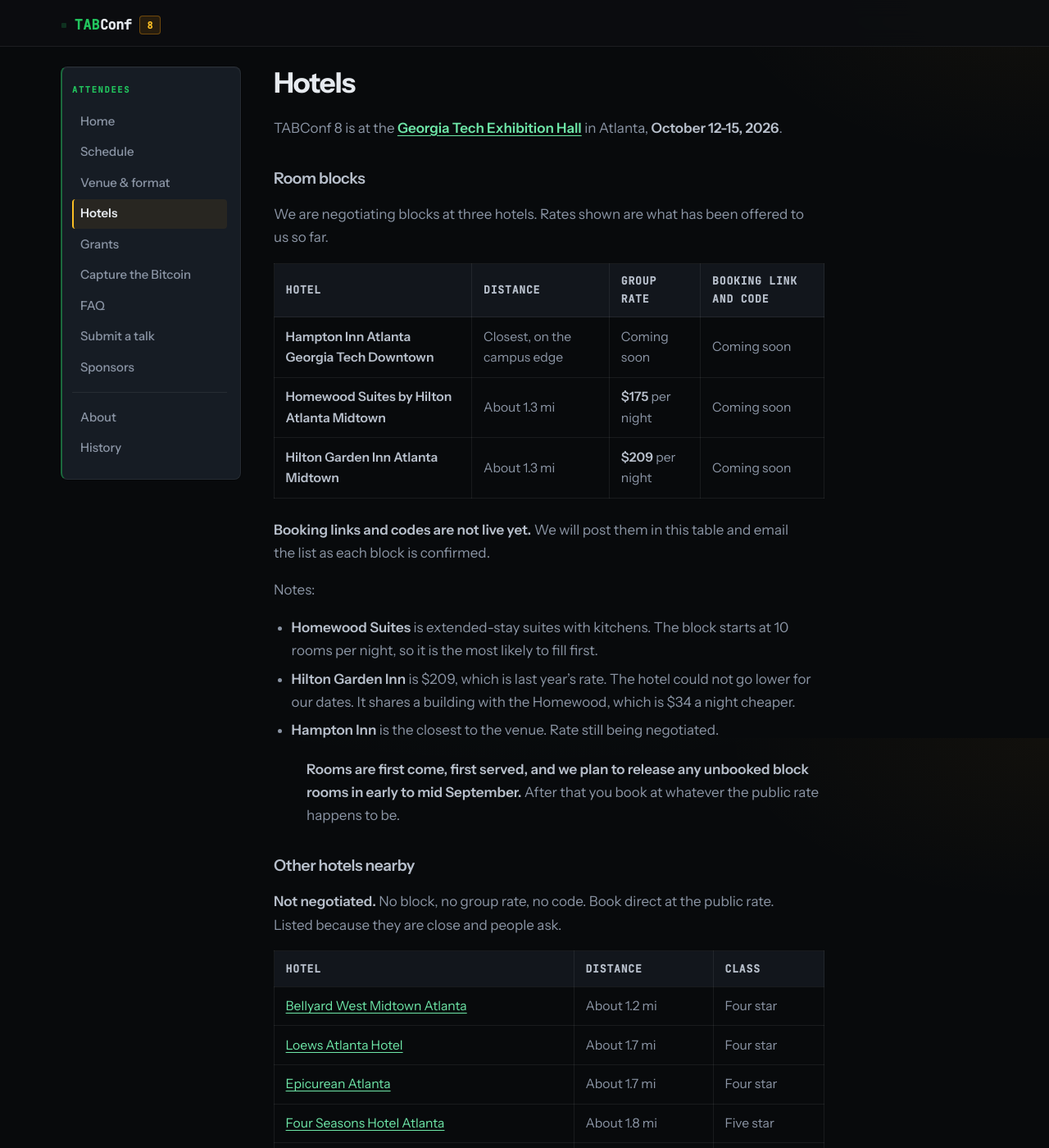
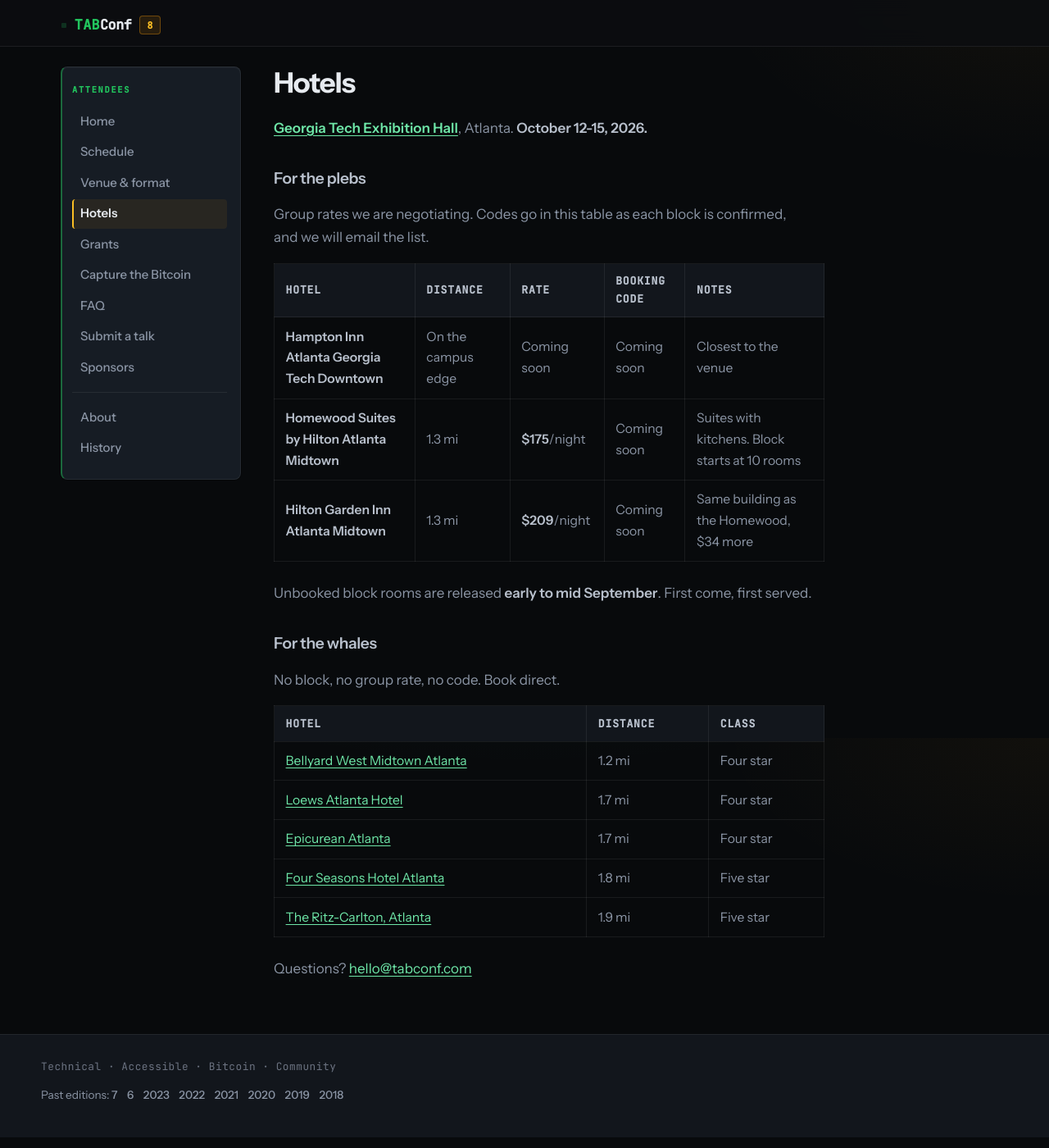
Before and after one commit to TABConf/8.tabconf.com, a Jekyll site: the page built from hotels.md, in a window 1280 px wide and 1400 px high. Shown: the whole window at 82% size. Built offline with Jekyll 4.4.1, drawn with Linux system fonts in a browser that asks for light colours.

Commit message:
Hotels: cut to two labelled tables, plebs and whales
Prose stripped back to what the tables cannot carry. Per-hotel headings and
the notes bullets folded into a Notes column. Redundant 'links not live yet'
paragraph removed since every such cell already says Coming soon.

Blocks are now 'For the plebs', four and five star are 'For the whales'.
360 words down to 237.

```diff
--- a/hotels.md
+++ b/hotels.md
@@ -6,38 +6,30 @@
 
 # Hotels
 
-TABConf 8 is at the **[Georgia Tech Exhibition Hall](https://www.google.com/maps/search/?api=1&query=Georgia+Tech+Exhibition+Hall+Atlanta)** in Atlanta, **October 12-15, 2026**.
+**[Georgia Tech Exhibition Hall](https://www.google.com/maps/search/?api=1&query=Georgia+Tech+Exhibition+Hall+Atlanta)**, Atlanta. **October 12-15, 2026.**
 
-## Room blocks
+## For the plebs
 
-We are negotiating blocks at three hotels. Rates shown are what has been offered to us so far.
+Group rates we are negotiating. Codes go in this table as each block is confirmed, and we will email the list.
 
-| Hotel | Distance | Group rate | Booking link and code |
-|---|---|---|---|
-| **Hampton Inn Atlanta Georgia Tech Downtown** | Closest, on the campus edge | Coming soon | Coming soon |
-| **Homewood Suites by Hilton Atlanta Midtown** | About 1.3 mi | **$175** per night | Coming soon |
-| **Hilton Garden Inn Atlanta Midtown** | About 1.3 mi | **$209** per night | Coming soon |
+| Hotel | Distance | Rate | Booking code | Notes |
+|---|---|---|---|---|
+| **Hampton Inn Atlanta Georgia Tech Downtown** | On the campus edge | Coming soon | Coming soon | Closest to the venue |
+| **Homewood Suites by Hilton Atlanta Midtown** | 1.3 mi | **$175**/night | Coming soon | Suites with kitchens. Block starts at 10 rooms |
+| **Hilton Garden Inn Atlanta Midtown** | 1.3 mi | **$209**/night | Coming soon | Same building as the Homewood, $34 more |
 
-**Booking links and codes are not live yet.** We will post them in this table and email the list as each block is confirmed.
+Unbooked block rooms are released **early to mid September**. First come, first served.
 
-Notes:
+## For the whales
 
-- **Homewood Suites** is extended-stay suites with kitchens. The block starts at 10 rooms per night, so it is the most likely to fill first.
-- **Hilton Garden Inn** is $209, which is last year's rate. The hotel could not go lower for our dates. It shares a building with the Homewood, which is $34 a night cheaper.
-- **Hampton Inn** is the closest to the venue. Rate still being negotiated.
-
-> **Rooms are first come, first served, and we plan to release any unbooked block rooms in early to mid September.** After that you book at whatever the public rate happens to be.
-
-## Other hotels nearby
-
-**Not negotiated.** No block, no group rate, no code. Book direct at the public rate. Listed because they are close and people ask.
+No block, no group rate, no code. Book direct.
 
 | Hotel | Distance | Class |
 |---|---|---|
-| [Bellyard West Midtown Atlanta](https://www.marriott.com/en-us/hotels/atltm-bellyard-west-midtown-atlanta-a-tribute-portfolio-hotel/overview/) | About 1.2 mi | Four star |
-| [Loews Atlanta Hotel](https://www.loewshotels.com/atlanta-hotel) | About 1.7 mi | Four star |
-| [Epicurean Atlanta](https://www.marriott.com/en-us/hotels/atlmk-epicurean-atlanta-autograph-collection/overview/) | About 1.7 mi | Four star |
-| [Four Seasons Hotel Atlanta](https://www.fourseasons.com/atlanta/) | About 1.8 mi | Five star |
-| [The Ritz-Carlton, Atlanta](https://www.ritzcarlton.com/en/hotels/atlrz-the-ritz-carlton-atlanta/overview/) | About 1.9 mi | Five star |
+| [Bellyard West Midtown Atlanta](https://www.marriott.com/en-us/hotels/atltm-bellyard-west-midtown-atlanta-a-tribute-portfolio-hotel/overview/) | 1.2 mi | Four star |
+| [Loews Atlanta Hotel](https://www.loewshotels.com/atlanta-hotel) | 1.7 mi | Four star |
+| [Epicurean Atlanta](https://www.marriott.com/en-us/hotels/atlmk-epicurean-atlanta-autograph-collection/overview/) | 1.7 mi | Four star |
+| [Four Seasons Hotel Atlanta](https://www.fourseasons.com/atlanta/) | 1.8 mi | Five star |
+| [The Ritz-Carlton, Atlanta](https://www.ritzcarlton.com/en/hotels/atlrz-the-ritz-carlton-atlanta/overview/) | 1.9 mi | Five star |
 
 Questions? [hello@tabconf.com](mailto:hello@tabconf.com)
```
